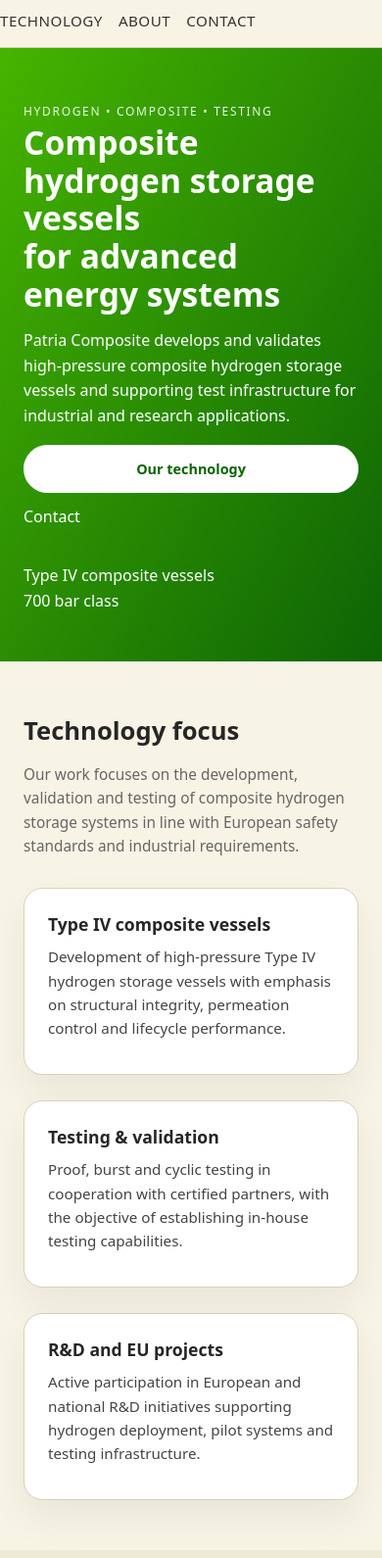
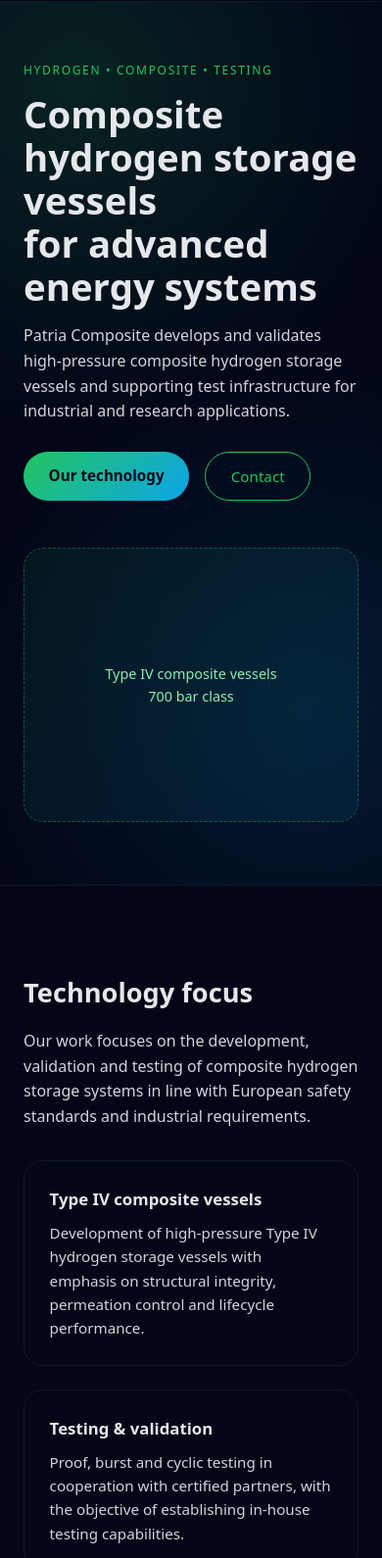
Before and after one commit to moohi95/patria-website, a plain HTML site: page patria-website/index.html in a window 390 px wide. Shown: the part 53-1643 px from the top of the page at 98% size. Drawn offline with Linux system fonts and the light colour scheme.

Commit message:
style.css

```diff
--- a/patria-website/css/style.css
+++ b/patria-website/css/style.css
@@ -1,4 +1,5 @@
 /* ========== RESET & GLOBAL ========== */
+/* RESET & BASE */
 
 *,
 *::before,
@@ -6,16 +7,16 @@
   box-sizing: border-box;
 }
 
-html,
-body {
-  margin: 0;
-  padding: 0;
+html {
+  scroll-behavior: smooth;
 }
 
 body {
-  font-family: system-ui, -apple-system, BlinkMacSystemFont, "Segoe UI", sans-serif;
-  color: #262626;
-  background-color: #edeBD6; /* Patria sand */
+  margin: 0;
+  font-family: system-ui, -apple-system, BlinkMacSystemFont, "Segoe UI",
+    Roboto, Oxygen, Ubuntu, Cantarell, "Helvetica Neue", sans-serif;
+  background-color: #020617;
+  color: #e5e7eb;
   line-height: 1.6;
 }
 
@@ -29,328 +30,250 @@ a {
   text-decoration: none;
 }
 
+/* LAYOUT */
+
 .container {
   width: 100%;
-  max-width: 1120px;
+  max-width: 1200px;
   margin: 0 auto;
   padding: 0 1.5rem;
 }
 
-/* Color tokens (komentar, čisto da znaš)
-   Dark green:  #0d6405
-   Light green: #46b400
-   Sand:        #edeBD6
-   Sand-alt:    #f7f4e6
-*/
-
-:root {
-  --pc-green-dark: #0d6405;
-  --pc-green-light: #46b400;
-  --pc-sand: #edeBD6;
-  --pc-sand-alt: #f7f4e6;
-  --pc-border-soft: #d6d1b9;
-  --pc-text: #262626;
-  --pc-text-muted: #666666;
+.two-col {
+  display: grid;
+  grid-template-columns: minmax(0, 2fr) minmax(0, 1.2fr);
+  gap: 2rem;
 }
 
-/* ========== HEADER ========== */
+/* HEADER */
 
 .site-header {
   position: sticky;
   top: 0;
-  z-index: 10;
-  background: rgba(247, 244, 230, 0.96);
-  backdrop-filter: blur(8px);
-  border-bottom: 1px solid var(--pc-border-soft);
+  z-index: 100;
+  background: rgba(2, 6, 23, 0.9);
+  backdrop-filter: blur(10px);
+  border-bottom: 1px solid #111827;
 }
 
 .header-inner {
   display: flex;
   align-items: center;
   justify-content: space-between;
-  gap: 1.5rem;
-  padding: 0.75rem 0;
+  padding: 0.9rem 0;
 }
 
-.logo {
-  height: 40px;
-}
-
-.main-nav {
-  display: flex;
-  flex-wrap: wrap;
-  gap: 1rem;
+.logo-wrap {
+  font-weight: 700;
+  font-size: 1rem;
+  letter-spacing: 0.03em;
 }
 
 .main-nav a {
-  font-size: 0.95rem;
-  letter-spacing: 0.03em;
-  text-transform: uppercase;
-  color: #333333;
-  padding-bottom: 0.15rem;
-  border-bottom: 1px solid transparent;
+  margin-left: 1.5rem;
+  font-size: 0.9rem;
+  color: #9ca3af;
 }
 
 .main-nav a:hover {
-  border-bottom-color: var(--pc-green-dark);
+  color: #22c55e;
 }
 
-/* ========== HERO ========== */
+/* HERO */
 
 .hero {
-  background: linear-gradient(120deg, var(--pc-green-light), var(--pc-green-dark));
-  color: #ffffff;
   padding: 4.5rem 0 4rem;
+  background:
+    radial-gradient(circle at 20% 10%, rgba(34,197,94,0.15), transparent 40%),
+    radial-gradient(circle at 80% 80%, rgba(14,165,233,0.12), transparent 45%),
+    #020617;
 }
 
 .hero-inner {
   display: grid;
-  grid-template-columns: minmax(0, 1.6fr) minmax(0, 1.3fr);
+  grid-template-columns: minmax(0, 2fr) minmax(0, 1.4fr);
   gap: 3rem;
   align-items: center;
 }
 
 .hero-kicker {
+  display: inline-block;
+  font-size: 0.75rem;
+  letter-spacing: 0.14em;
   text-transform: uppercase;
-  letter-spacing: 0.14em;
-  font-size: 0.75rem;
-  opacity: 0.9;
-  margin: 0 0 0.5rem;
+  color: #22c55e;
+  margin-bottom: 0.75rem;
 }
 
-.hero-text h1 {
-  font-size: clamp(2.1rem, 3vw, 2.6rem);
+.hero h1 {
+  font-size: clamp(2.4rem, 3.5vw, 3.2rem);
   line-height: 1.15;
   margin: 0 0 1rem;
 }
 
-.hero-lead {
-  max-width: 34rem;
-  font-size: 0.98rem;
-  opacity: 0.96;
-  margin: 0 0 1.5rem;
+.hero p {
+  max-width: 36rem;
+  color: #d1d5db;
 }
 
 .hero-actions {
   display: flex;
-  flex-wrap: wrap;
-  gap: 0.75rem;
+  gap: 1rem;
+  margin-top: 1.75rem;
 }
 
-.btn-primary,
-.btn-ghost {
-  display: inline-flex;
+/* BUTTONS */
+
+.btn-primary {
+  padding: 0.75rem 1.6rem;
+  border-radius: 999px;
+  background: linear-gradient(135deg, #22c55e, #0ea5e9);
+  color: #020617;
+  font-weight: 600;
+  font-size: 0.95rem;
+}
+
+.btn-secondary {
+  padding: 0.75rem 1.6rem;
+  border-radius: 999px;
+  border: 1px solid #22c55e;
+  color: #22c55e;
+  font-weight: 500;
+  font-size: 0.95rem;
+}
+
+/* HERO VISUAL */
+
+.hero-placeholder {
+  height: 280px;
+  border-radius: 1.25rem;
+  border: 1px dashed rgba(34,197,94,0.4);
+  display: flex;
   align-items: center;
   justify-content: center;
-  padding: 0.75rem 1.6rem;
-  border-radius: 999px;
+  text-align: center;
+  color: #86efac;
   font-size: 0.9rem;
-  font-weight: 600;
-  cursor: pointer;
-  border: 1px solid transparent;
+  background: linear-gradient(
+    135deg,
+    rgba(34,197,94,0.08),
+    rgba(14,165,233,0.08)
+  );
 }
 
-.btn-primary {
-  background: #ffffff;
-  color: var(--pc-green-dark);
-}
-
-.btn-primary:hover {
-  background: #f4f3ea;
-}
-
-.btn-ghost {
-  background: transparent;
-  border-color: rgba(255, 255, 255, 0.6);
-  color: #ffffff;
-}
-
-.btn-ghost:hover {
-  background: rgba(0, 0, 0, 0.12);
-}
-
-.hero-visual {
-  position: relative;
-}
-
-.hero-image {
-  border-radius: 1.4rem;
-  border: 1px solid rgba(255, 255, 255, 0.65);
-  box-shadow: 0 28px 60px rgba(0, 0, 0, 0.4);
-  overflow: hidden;
-}
-
-/* ========== SECTIONS ========== */
+/* SECTIONS */
 
 .section {
-  padding: 3.2rem 0;
-  background: var(--pc-sand);
-  color: var(--pc-text);
+  padding: 4rem 0;
 }
 
 .section-alt {
-  background: var(--pc-sand-alt);
-}
-
-.section-soft {
-  background: #ffffff;
+  background: #020617;
+  border-top: 1px solid #111827;
+  border-bottom: 1px solid #111827;
 }
 
 .section h2 {
-  font-size: 1.6rem;
-  margin: 0 0 0.75rem;
+  font-size: 1.7rem;
+  margin-bottom: 1rem;
 }
 
 .section-intro {
-  max-width: 40rem;
-  font-size: 0.96rem;
-  color: var(--pc-text-muted);
-  margin: 0 0 1.8rem;
+  max-width: 42rem;
+  color: #d1d5db;
+  margin-bottom: 2rem;
 }
 
-.two-col {
-  display: grid;
-  grid-template-columns: minmax(0, 1.6fr) minmax(0, 1.2fr);
-  gap: 2rem;
-  align-items: flex-start;
-}
-
-/* ========== CARDS & BOXES ========== */
+/* CARDS */
 
 .cards {
   display: grid;
   grid-template-columns: repeat(auto-fit, minmax(240px, 1fr));
-  gap: 1.6rem;
+  gap: 1.5rem;
 }
 
 .card {
-  background: #ffffff;
-  border-radius: 1.2rem;
-  padding: 1.4rem 1.5rem;
-  border: 1px solid var(--pc-border-soft);
-  box-shadow: 0 18px 40px rgba(0, 0, 0, 0.06);
+  background: #020617;
+  border-radius: 1.25rem;
+  padding: 1.6rem;
+  border: 1px solid #111827;
 }
 
 .card h3 {
-  margin: 0 0 0.45rem;
-  font-size: 1.1rem;
+  margin-top: 0;
+  margin-bottom: 0.5rem;
+  font-size: 1.05rem;
 }
 
 .card p {
-  margin: 0 0 0.75rem;
+  margin: 0;
   font-size: 0.95rem;
-  color: #444444;
+  color: #d1d5db;
 }
 
-.card img {
-  margin-top: 0.75rem;
-  border-radius: 0.9rem;
-  border: 1px solid #e3dfc8;
-}
-
-.card-link {
-  display: inline-block;
-  margin-top: 0.15rem;
-  font-size: 0.9rem;
-  font-weight: 500;
-  color: var(--pc-green-dark);
-  text-decoration: underline;
-  text-underline-offset: 3px;
-}
-
-.card-link:hover {
-  color: var(--pc-green-light);
-}
+/* INFO BOX */
 
 .info-box {
-  background: #ffffff;
-  border-radius: 1.1rem;
-  padding: 1.2rem 1.4rem;
-  border: 1px solid var(--pc-border-soft);
-  box-shadow: 0 12px 28px rgba(0, 0, 0, 0.04);
-  font-size: 0.95rem;
+  background: #020617;
+  border-radius: 1.25rem;
+  padding: 1.6rem;
+  border: 1px solid #111827;
 }
 
 .info-box h3 {
-  margin: 0 0 0.5rem;
-  font-size: 1.02rem;
+  margin-top: 0;
+  margin-bottom: 0.75rem;
 }
 
 .info-box ul {
   margin: 0;
-  padding-left: 1.15rem;
+  padding-left: 1.1rem;
+  font-size: 0.95rem;
 }
 
-/* ========== CONTACT LIST ========== */
+.info-box li {
+  margin-bottom: 0.35rem;
+}
+
+/* CONTACT */
 
 .contact-list {
   list-style: none;
   padding: 0;
   margin: 0;
-  font-size: 0.95rem;
 }
 
-.contact-list li + li {
-  margin-top: 0.35rem;
+.contact-list li {
+  margin-bottom: 0.4rem;
 }
 
-/* ========== FOOTER ========== */
+/* FOOTER */
 
 .site-footer {
-  background: #f2eee0;
-  border-top: 1px solid var(--pc-border-soft);
-  font-size: 0.85rem;
-  color: #777777;
+  border-top: 1px solid #111827;
+  background: #020617;
 }
 
 .footer-inner {
-  padding: 1.1rem 0 1.3rem;
+  padding: 1.5rem 0;
   text-align: center;
+  font-size: 0.85rem;
+  color: #6b7280;
 }
 
-/* ========== RESPONSIVE ========== */
+/* RESPONSIVE */
 
-@media (max-width: 900px) {
-  .header-inner {
-    flex-direction: column;
-    align-items: flex-start;
-  }
-
-  .main-nav {
-    justify-content: flex-start;
-  }
-
-  .hero {
-    padding: 3.2rem 0 3rem;
-  }
-
-  .hero-inner {
-    grid-template-columns: 1fr;
-    gap: 2.2rem;
-  }
-
-  .hero-visual {
-    max-width: 420px;
-  }
-}
-
-@media (max-width: 640px) {
+@media (max-width: 768px) {
+  .hero-inner,
   .two-col {
     grid-template-columns: 1fr;
   }
 
-  .cards {
-    grid-template-columns: 1fr;
+  .main-nav {
+    display: none;
   }
 
-  .hero-actions {
-    flex-direction: column;
-    align-items: flex-start;
-  }
-
-  .btn-primary,
-  .btn-ghost {
-    width: 100%;
-    justify-content: center;
+  .hero {
+    padding-top: 3.5rem;
   }
 }
```
